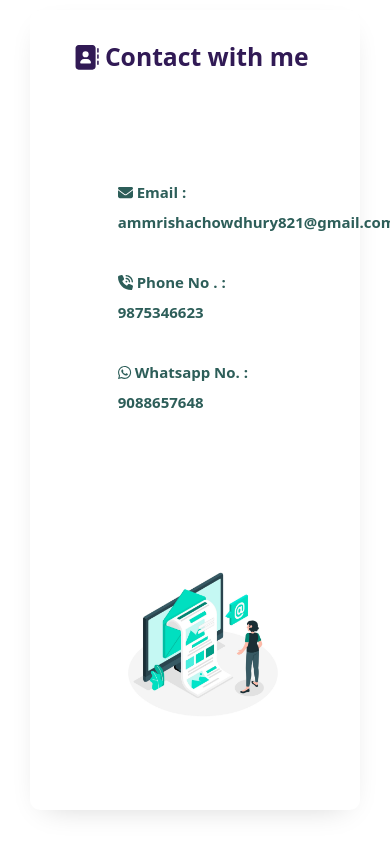
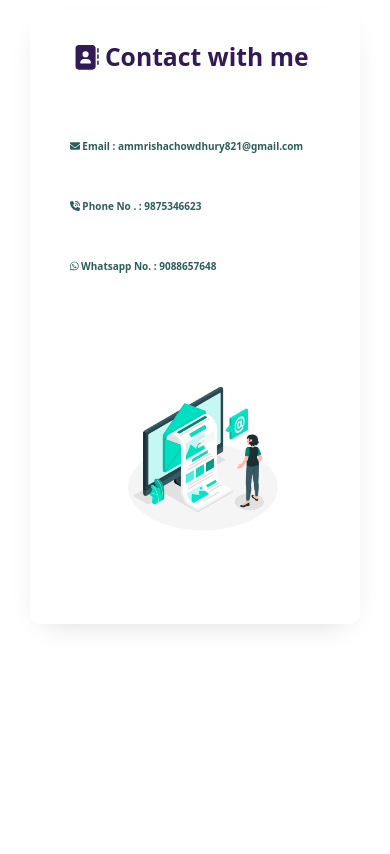
Before and after one commit to AMMRISHA/My_PORTFOLIO, a React (Vite) app: page / in a window 390 px wide. Shown: the part 9100-9954 px from the top of the page. After the commit the page ends 9792 px from the top, so only its background shows below. Built offline with nearby package versions, Linux system fonts and the light colour scheme.

Commit message:
Update style

```diff
--- a/src/components/Contact.jsx
+++ b/src/components/Contact.jsx
@@ -9,7 +9,7 @@ function Contact(){
         <div className="container my-5 mx-auto justify-content-center align-items-center">
             <div className="row card-box-shadow mx-auto">
                 <h2 className='heading'><FontAwesomeIcon icon={faAddressBook} size="" />    Contact with me</h2>
-                <div className="contact-resp col-md-5 col-sm-12  mx-2 my-5 p-5" style={{backgroundColor : "white" , color:"rgb(45 94 89)" , fontSize:"20px" }}>
+                <div className="contact-resp col-md-5 col-sm-12  mx-2 my-5 " style={{backgroundColor : "white" , color:"rgb(45 94 89)" , fontSize:"20px" }}>
 
                         <strong>  <FontAwesomeIcon icon={faEnvelope} />  Email : ammrishachowdhury821@gmail.com </strong>
                     <br />
--- a/src/style/style.css
+++ b/src/style/style.css
@@ -289,6 +289,9 @@ background-color: white;
         margin: unset !important;
         padding: unset !important;
     }
+    .contact-resp {
+        padding:  unset !important;
+    }
 }
 @media (max-width:580px) {
     .col-sm-new-12{
@@ -326,3 +329,13 @@ background-color: white;
         display: flex;
      }
 }
+
+@media (max-width:490px) {
+        .contact-resp strong {
+        font-size: 10px;
+    }
+    .contact-resp{
+        align-items: center;
+    }
+
+}
```
